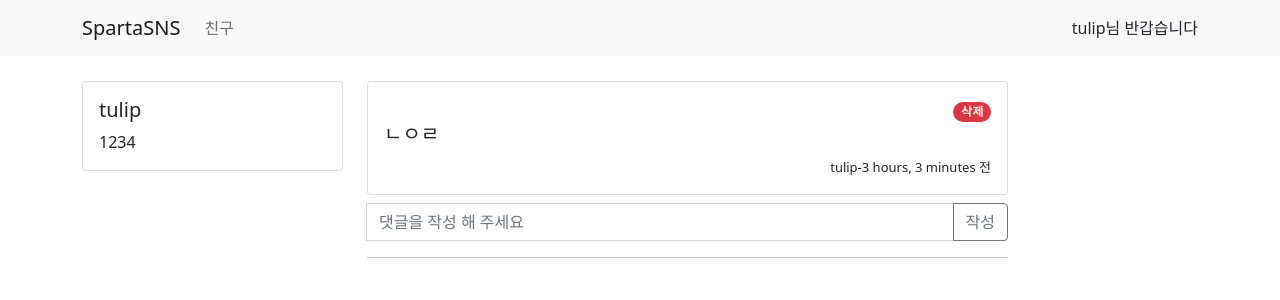
After one commit to Madung2/1st_django_project, a Django app: page /tweet/1/ in a window 1280 px wide. The commit adds this page. Shown: the top 300 px of the page. Run offline with Django 4.2, Linux system fonts and the light colour scheme; a user stored in the database is signed in; data comes from the database, SQL or seed files in the repository; both versions use the stored data as it was after the commit.

Commit message:
3주차 숙제하던 중 막힘..ㅜ

```diff
--- a/mySpartaSns/urls.py
+++ b/mySpartaSns/urls.py
@@ -22,5 +22,5 @@ urlpatterns = [
     path('test/', views.base_response, name='first_test'),
     path('first/', views.first_view, name='first_view'),
     path('', include('user.urls')), #유저의 url과 연결
-path('', include('tweet.urls')),
+    path('', include('tweet.urls')),
 ]
--- a/templates/tweet/home.html
+++ b/templates/tweet/home.html
@@ -57,7 +57,7 @@
                                         </div>
                                     {% endif %}
                                     <div style="text-align: right">
-                                        <a href="#">
+                                        <a href="/tweet/{{ tw.id }}">
                                             <span class="badge rounded-pill bg-success">보기</span>
                                         </a>
                                     </div>
--- /dev/null
+++ b/templates/tweet/tweet_detail.html
@@ -0,0 +1,80 @@
+<!-- templates/tweet/tweet_detail.html -->
+
+{% extends 'base.html' %}
+
+{% block title %}
+    게시글 자세히보기
+{% endblock %}
+
+{% block content %}
+    <div class="container timeline-container">
+        <div class="row">
+            <!-- 왼쪽 컬럼 -->
+            <div class="col-md-3">
+                <div class="card">
+                    <div class="card-body">
+                        <h5 class="card-title">{{ user.username }}</h5>
+                        <p class="card-text"> {{ user.bio }}</p>
+
+                    </div>
+                </div>
+            </div>
+            <!-- 오른 쪽 컬럼-->
+            <div class="col-md-7">
+                <div class="row">
+                    <div class="col-md-12 mb-2">
+                        <div class="card">
+                            <div class="card-body">
+                                {% if tweet.author == user %}
+                                    <div style="text-align: right">
+                                        <a href="/tweet/delete/{{ tweet.id }}">
+                                            <span class="badge rounded-pill bg-danger">삭제</span>
+                                        </a>
+                                    </div>
+                                {% endif %}
+                                <div class="media">
+                                    <div class="media-bod">
+                                        <h5 class="mt-0">{{ tweet.content }}</h5>
+                                    </div>
+                                    <div style="text-align: right">
+                                        <span style="font-size: small">{{ tweet.author.username }}-{{ tweet.created_at|timesince }} 전</span>
+                                    </div>
+                                </div>
+                            </div>
+                        </div>
+                    </div>
+                </div>
+                <!-- 글 작성 하는 곳 -->
+                <form class="input-group mb-3" action="/tweet/comment/{{ tweet.id }}" method="post">
+                    {% csrf_token %}
+                    <input type="text" class="form-control" id='comment' name='comment' placeholder="댓글을 작성 해 주세요"/>
+                    <button class="btn btn-outline-secondary" type="submit">작성</button>
+                </form>
+                <hr>
+                <!-- 반복문이 들어 갈 곳 -->
+								{% for cm in comment %}
+                    <div class="row">
+                        <div class="col-md-12">
+                            <div class="media">
+                                <div class="media-body">
+                                    <h5 class="mt-0"> {{ cm.comment }} </h5>
+                                    <span> {{ cm.author }} </span>
+                                    <span> - {{ cm.created_at | timesince }} 전</span>
+                                </div>
+                                {% if cm.author == user %}
+                                    <div style="float: right">
+                                        <a href="/tweet/comment/delete/{{ cm.id }}">
+                                            <span class="badge bg-danger">삭제</span>
+                                        </a>
+                                    </div>
+                                {% endif %}
+                            </div>
+                        </div>
+                    </div>
+                    <hr>
+                {% endfor %}
+                <!-- 반복문이 끝난 곳 -->
+            </div>
+        </div>
+    </div>
+{% endblock %}
--- a/tweet/models.py
+++ b/tweet/models.py
@@ -12,3 +12,13 @@ class TweetModel(models.Model):
     content = models.CharField(max_length=256)
     created_at = models.DateTimeField(auto_now_add=True)
     updated_at = models.DateTimeField(auto_now=True)
+
+class TweetComment(models.Model):
+    class Meta:
+        db_table = "comment"
+
+    tweet = models.ForeignKey(TweetModel, on_delete=models.CASCADE)
+    author = models.ForeignKey(UserModel, on_delete=models.CASCADE)
+    comment = models.CharField(max_length=256)
+    created_at = models.DateTimeField(auto_now_add=True)
+    updated_at = models.DateTimeField(auto_now=True)
--- a/tweet/urls.py
+++ b/tweet/urls.py
@@ -5,4 +5,7 @@ urlpatterns = [
     path('', views.home, name='home'),
     path('tweet/', views.tweet, name='tweet'),
     path('tweet/delete/<int:id>', views.delete_tweet, name='delete-tweet'),
+    path('tweet/<int:id>/', views.detail_tweet, name='detail-tweet'),
+    path('tweet/comment/<int:id>', views.write_comment, name='write-comment'),
+    # path('tweet/comment/delete/<int:id>',views.delete_comment, name='delete-comment'),
 ]
--- a/tweet/views.py
+++ b/tweet/views.py
@@ -1,6 +1,6 @@
 from django.shortcuts import render, redirect
 from django.contrib.auth.decorators import login_required
-from .models import TweetModel
+from .models import TweetModel, TweetComment
 
 # Create your views here.
 
@@ -32,3 +32,23 @@ def delete_tweet(request,id):
     my_tweet = TweetModel.objects.get(id=id)
     my_tweet.delete()
     return redirect('/tweet')
+
+
+
+#####detail tweet########
+
+@login_required
+def detail_tweet(request, id):
+    detail_tweet=TweetModel.objects.get(id=id)
+    return render(request, 'tweet/tweet_detail.html', {'tweet' : detail_tweet})
+#
+@login_required
+def write_comment(request):
+
+    if request.method == 'POST':
+        tweet_comment = TweetComment()
+        tweet_comment.author = request.user
+        tweet_comment.comment = request.POST.get('comment', '')
+        tweet_comment.tweet = TweetModel.objects.get(id=id)
+        tweet_comment.save()
+        return redirect('/tweet/+int(id)')
```
Also changed, not shown: db.sqlite3, tweet/migrations/0003_tweetcomment.py (added).
